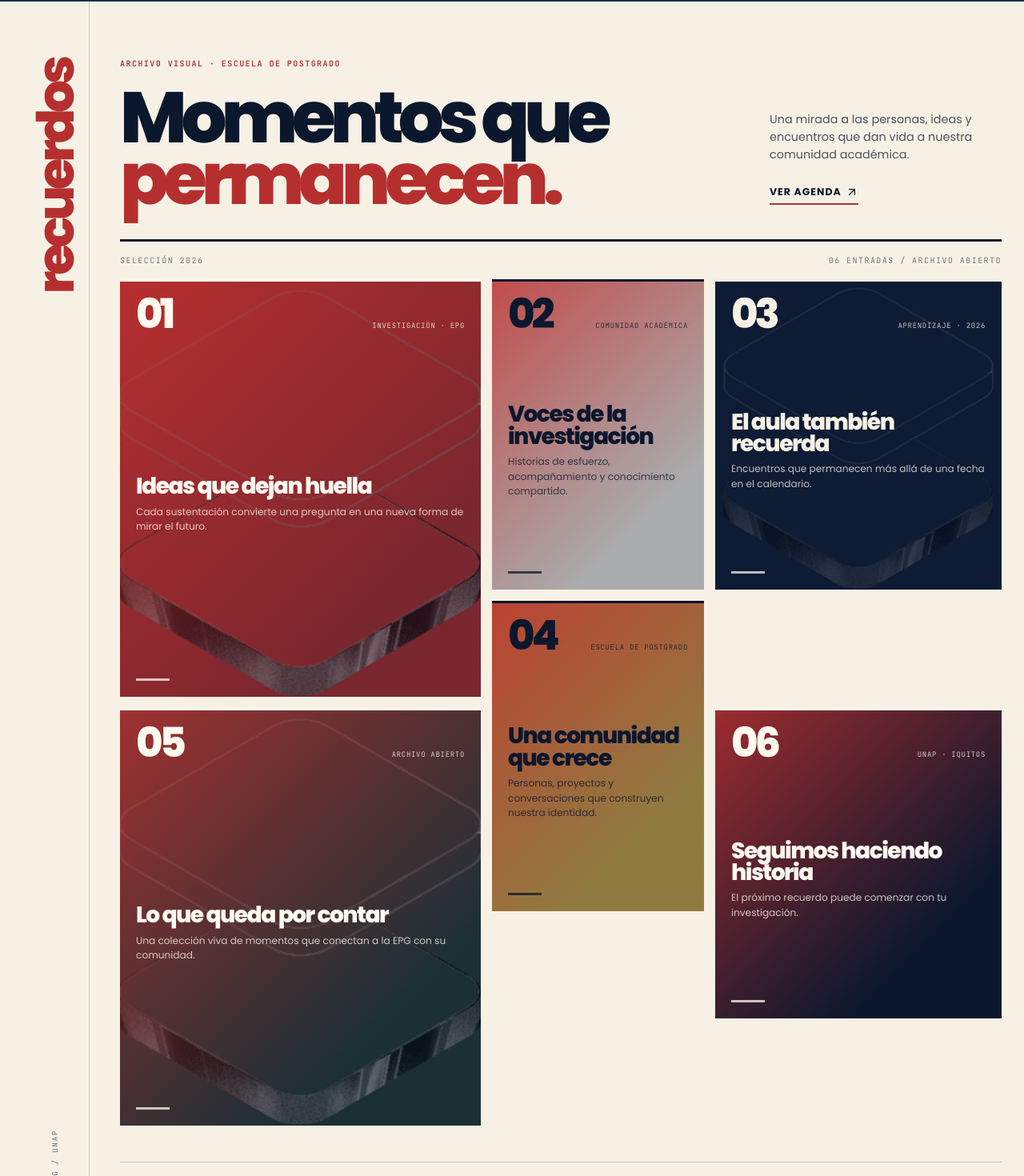
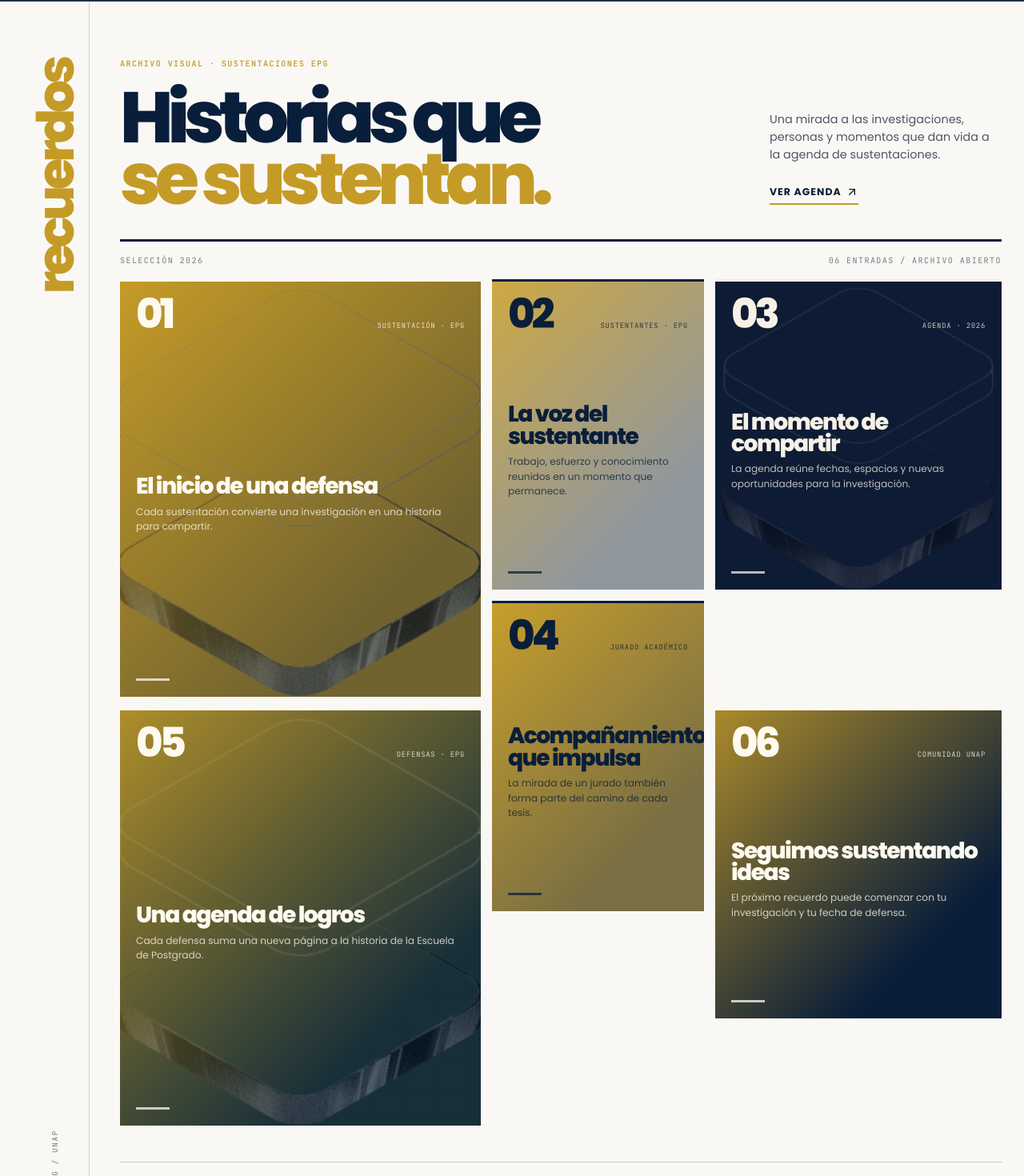
Before and after one commit to jpanaifo-dev/sustentacion-monorepo, a React (Vite) app in the folder apps/web/: page /recuerdos in a window 1280 px wide. Shown: the part 79-1549 px from the top of the page at 80% size. Built offline with nearby package versions, Linux system fonts and the light colour scheme; no server answers.

Commit message:
style: adaptar recuerdos a identidad de sustentaciones

```diff
--- a/apps/web/src/index.css
+++ b/apps/web/src/index.css
@@ -105,9 +105,9 @@
 
 /* Public visual archive: editorial grid inspired by a printed memory board. */
 .recuerdos-page {
-  --recuerdos-paper: #f7f1e5;
-  --recuerdos-ink: #0b172d;
-  --recuerdos-brick: #b62f2f;
+  --recuerdos-paper: #faf8f5;
+  --recuerdos-ink: #091e3a;
+  --recuerdos-accent: #c59b27;
   background: var(--recuerdos-paper);
   color: var(--recuerdos-ink);
   overflow: hidden;
@@ -135,7 +135,7 @@
 .recuerdos-rail__word {
   writing-mode: vertical-rl;
   transform: rotate(180deg);
-  color: var(--recuerdos-brick);
+  color: var(--recuerdos-accent);
   font-size: clamp(2.6rem, 5vw, 5rem);
   font-weight: 800;
   letter-spacing: -.08em;
@@ -174,7 +174,7 @@
 
 .recuerdos-kicker {
   margin: 0 0 1.3rem;
-  color: var(--recuerdos-brick);
+  color: var(--recuerdos-accent);
   font-weight: 700;
 }
 
@@ -187,7 +187,7 @@
 }
 
 .recuerdos-intro h1 em {
-  color: var(--recuerdos-brick);
+  color: var(--recuerdos-accent);
   font-style: normal;
 }
 
@@ -213,12 +213,12 @@
   text-transform: uppercase;
   letter-spacing: .08em;
   text-decoration: none;
-  border-bottom: 2px solid var(--recuerdos-brick);
+  border-bottom: 2px solid var(--recuerdos-accent);
   padding-bottom: .3rem;
   transition: color .2s ease, gap .2s ease;
 }
 
-.recuerdos-link:hover { color: var(--recuerdos-brick); gap: .55rem; }
+.recuerdos-link:hover { color: var(--recuerdos-accent); gap: .55rem; }
 .recuerdos-link svg { width: 1rem; height: 1rem; }
 
 .recuerdos-rule {
@@ -266,7 +266,7 @@
 .recuerdo-card:nth-child(5) { grid-column: span 5; }
 .recuerdo-card:nth-child(6) { grid-column: span 4; }
 
-.recuerdo-card--brick { background: var(--recuerdos-brick); color: #fffaf0; }
+.recuerdo-card--brick { background: var(--recuerdos-accent); color: #fffaf0; }
 .recuerdo-card--paper { background: #fffaf0; color: var(--recuerdos-ink); }
 .recuerdo-card--navy { background: #122544; color: #f7f1e5; }
 .recuerdo-card--gold { background: #d7b24b; color: var(--recuerdos-ink); }
@@ -277,7 +277,7 @@
 .recuerdo-card__veil { position: absolute; inset: 0; width: 100%; height: 100%; }
 .recuerdo-card__image { z-index: -2; object-fit: cover; filter: grayscale(1) contrast(1.25); opacity: .72; transition: transform .6s ease, filter .6s ease; }
 .recuerdo-card:hover .recuerdo-card__image { transform: scale(1.07); filter: grayscale(.25) contrast(1.15); }
-.recuerdo-card__veil { z-index: -1; background: linear-gradient(135deg, rgba(182, 47, 47, .85), rgba(11, 23, 45, .35) 75%); }
+.recuerdo-card__veil { z-index: -1; background: linear-gradient(135deg, rgba(197, 155, 39, .86), rgba(9, 30, 58, .45) 75%); }
 .recuerdo-card--navy .recuerdo-card__veil { background: rgba(11, 23, 45, .67); }
 .recuerdo-card__top, .recuerdo-card__body, .recuerdo-card__line { position: relative; z-index: 1; }
 .recuerdo-card__top { display: flex; align-items: baseline; justify-content: space-between; gap: .75rem; }
--- a/apps/web/src/pages/public/public-memories-page.tsx
+++ b/apps/web/src/pages/public/public-memories-page.tsx
@@ -16,49 +16,49 @@ type MemoryCard = {
 const memories: MemoryCard[] = [
   {
     number: '01',
-    label: 'Investigación · EPG',
-    title: 'Ideas que dejan huella',
-    description: 'Cada sustentación convierte una pregunta en una nueva forma de mirar el futuro.',
+    label: 'Sustentación · EPG',
+    title: 'El inicio de una defensa',
+    description: 'Cada sustentación convierte una investigación en una historia para compartir.',
     variant: 'recuerdo-card--brick',
     image: true,
     featured: true,
   },
   {
     number: '02',
-    label: 'Comunidad académica',
-    title: 'Voces de la investigación',
-    description: 'Historias de esfuerzo, acompañamiento y conocimiento compartido.',
+    label: 'Sustentantes · EPG',
+    title: 'La voz del sustentante',
+    description: 'Trabajo, esfuerzo y conocimiento reunidos en un momento que permanece.',
     variant: 'recuerdo-card--paper',
   },
   {
     number: '03',
-    label: 'Aprendizaje · 2026',
-    title: 'El aula también recuerda',
-    description: 'Encuentros que permanecen más allá de una fecha en el calendario.',
+    label: 'Agenda · 2026',
+    title: 'El momento de compartir',
+    description: 'La agenda reúne fechas, espacios y nuevas oportunidades para la investigación.',
     variant: 'recuerdo-card--navy',
     image: true,
   },
   {
     number: '04',
-    label: 'Escuela de Postgrado',
-    title: 'Una comunidad que crece',
-    description: 'Personas, proyectos y conversaciones que construyen nuestra identidad.',
+    label: 'Jurado académico',
+    title: 'Acompañamiento que impulsa',
+    description: 'La mirada de un jurado también forma parte del camino de cada tesis.',
     variant: 'recuerdo-card--gold',
   },
   {
     number: '05',
-    label: 'Archivo abierto',
-    title: 'Lo que queda por contar',
-    description: 'Una colección viva de momentos que conectan a la EPG con su comunidad.',
+    label: 'Defensas · EPG',
+    title: 'Una agenda de logros',
+    description: 'Cada defensa suma una nueva página a la historia de la Escuela de Postgrado.',
     variant: 'recuerdo-card--image',
     image: true,
     featured: true,
   },
   {
     number: '06',
-    label: 'UNAP · Iquitos',
-    title: 'Seguimos haciendo historia',
-    description: 'El próximo recuerdo puede comenzar con tu investigación.',
+    label: 'Comunidad UNAP',
+    title: 'Seguimos sustentando ideas',
+    description: 'El próximo recuerdo puede comenzar con tu investigación y tu fecha de defensa.',
     variant: 'recuerdo-card--ink',
   },
 ];
@@ -75,11 +75,11 @@ export const PublicMemoriesPage: React.FC = () => {
         <div className="recuerdos-content">
           <header className="recuerdos-intro recuerdo-reveal">
             <div>
-              <p className="recuerdos-kicker">ARCHIVO VISUAL · ESCUELA DE POSTGRADO</p>
-              <h1>Momentos que<br /><em>permanecen.</em></h1>
+              <p className="recuerdos-kicker">ARCHIVO VISUAL · SUSTENTACIONES EPG</p>
+              <h1>Historias que<br /><em>se sustentan.</em></h1>
             </div>
             <div className="recuerdos-intro__aside">
-              <p>Una mirada a las personas, ideas y encuentros que dan vida a nuestra comunidad académica.</p>
+              <p>Una mirada a las investigaciones, personas y momentos que dan vida a la agenda de sustentaciones.</p>
               <Link to="/agenda" className="recuerdos-link">
                 Ver agenda <ArrowUpRight aria-hidden="true" />
               </Link>
@@ -119,7 +119,7 @@ export const PublicMemoriesPage: React.FC = () => {
 
           <footer className="recuerdos-footer recuerdo-reveal" style={{ animationDelay: '760ms' }}>
             <span>ESCUELA DE POSTGRADO UNAP</span>
-            <span>FORMACIÓN · INVESTIGACIÓN · COMUNIDAD</span>
+            <span>SUSTENTACIONES · INVESTIGACIÓN · COMUNIDAD</span>
             <span>© {new Date().getFullYear()}</span>
           </footer>
         </div>
```
